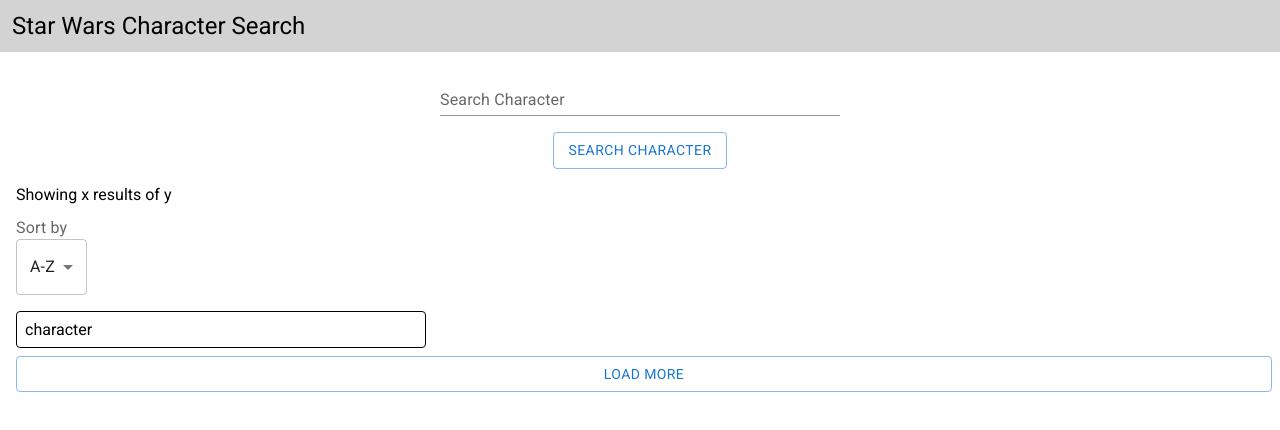
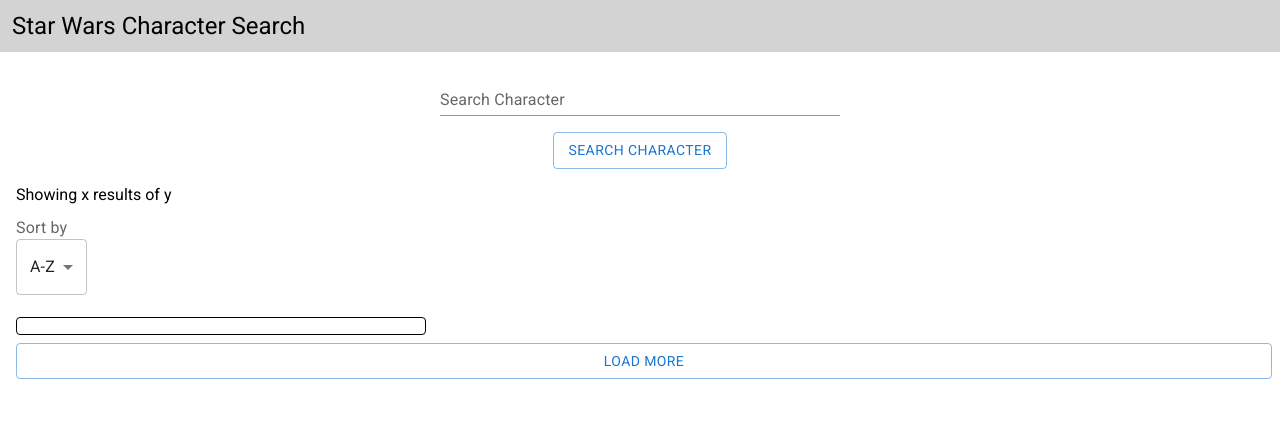
Before and after one commit to ctamas/sw-people, a React (Create React App) app: page / in a window 1280 px wide. Shown: the top 430 px of the page. Built offline with nearby package versions, Linux system fonts and the light colour scheme; no server answers.

Commit message:
Created card

```diff
--- a/src/App.js
+++ b/src/App.js
@@ -5,6 +5,7 @@
 import Select from '@mui/material/Select';
 import MenuItem from '@mui/material/MenuItem';
 import React from 'react';
+import Card from './components/card'
 
 function App() {
   const [characters, setCharacters] = React.useState([1]);
@@ -64,7 +65,8 @@
         <div className='results-list'>
           <div className='character-card-container'>
           {characters.map((character, index) => {
-            return (<div className='character-card' key={index}>character</div>)
+            return (
+             <Card key={index} character={character}/>)
           })}
           </div>
           <Button className='load-more-button' variant="outlined">Load More</Button>
--- /dev/null
+++ b/src/components/card.jsx
@@ -0,0 +1,17 @@
+import '../App.css';
+import Button from '@mui/material/Button';
+import React from 'react';
+
+function Card(props) {
+  const [characters, setCharacters] = React.useState([1]);
+
+  console.log('character', props.character);
+  return (
+    <div className='character-card'>
+        <span className='character-picture'></span>
+        <span className='character-name'>{props.character?.name}</span>
+    </div>
+  );
+}
+
+export default Card;
```
